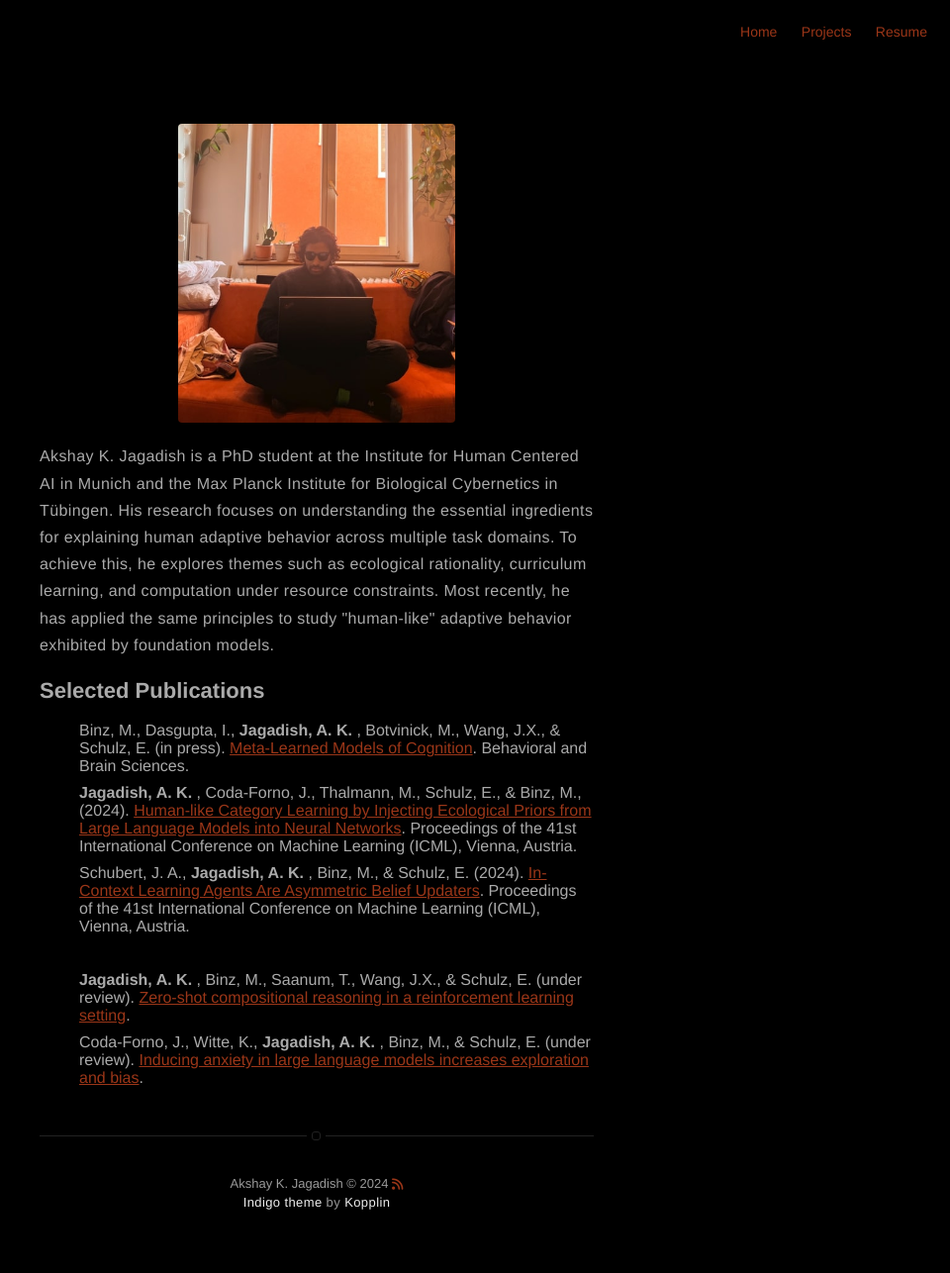
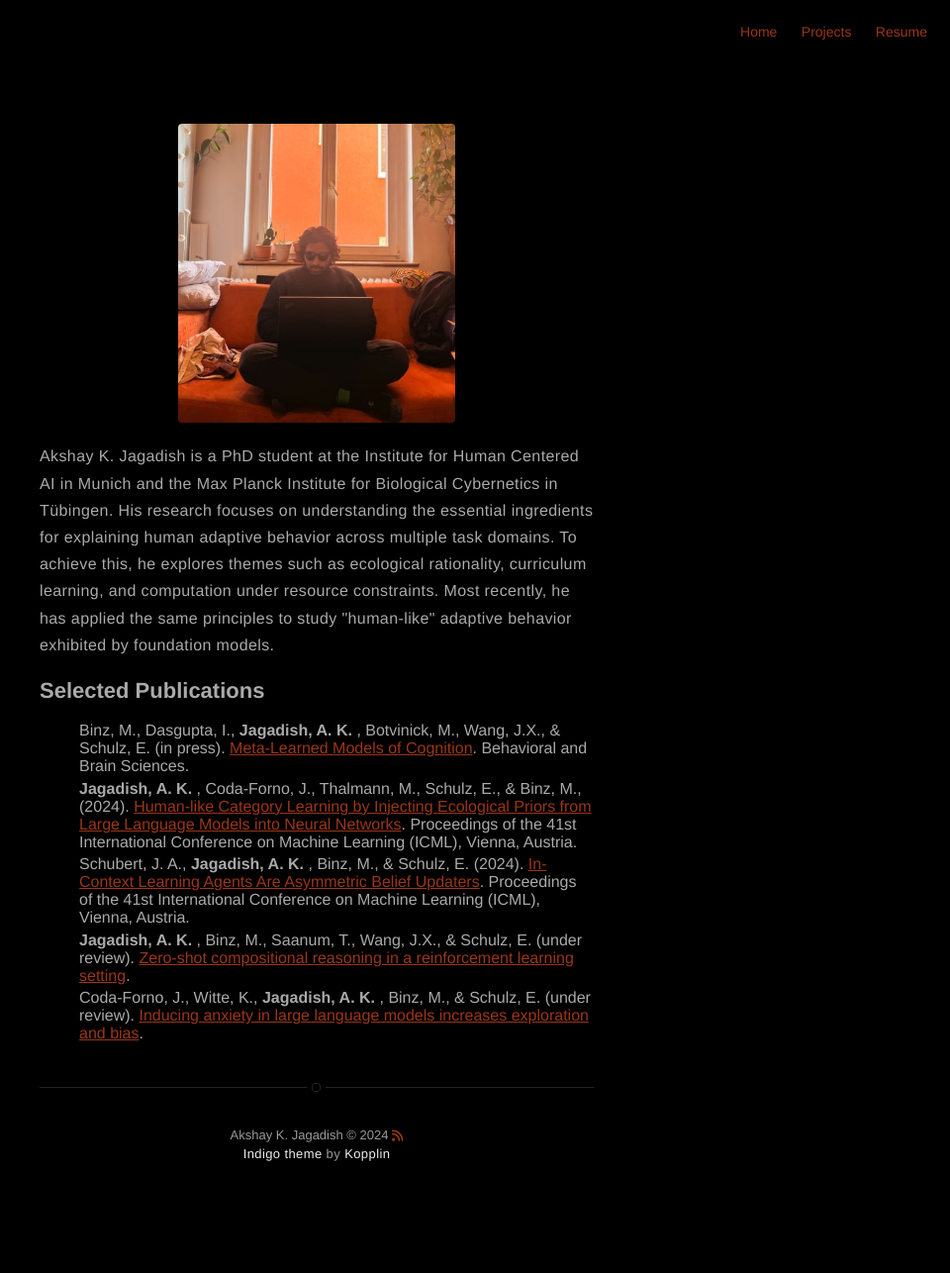
Before and after one commit to akjagadish/akjagadish.github.io, a Jekyll site: the page built from about.md, in a window 1280 px wide. Shown: the whole page at 99% size, without its empty margins (320-1280 px from the left). Built offline with Jekyll 4.4.1, drawn with Linux system fonts in a browser that asks for light colours; nearby versions of some CDN libraries; after the commit the page ends 1237 px from its top, so only the background shows below that.

Commit message:
Update about page with selected publications and formatting improvements

```diff
--- a/about.md
+++ b/about.md
@@ -9,12 +9,11 @@ layout: page
 <h2>Selected Publications</h2>
 
 <ul>
-	Binz, M., Dasgupta, I., <b> Jagadish, A. K. </b>, Botvinick, M., Wang, J.X., & Schulz, E. (in press).  <a href="https://arxiv.org/abs/2304.06729/">Meta-Learned Models of Cognition</a>. Behavioral and Brain Sciences. <span style="vertical-align:-50%"> </span><br>
-	<b> Jagadish, A. K. </b>, Coda-Forno, J., Thalmann, M., Schulz, E., &  Binz, M., (2024). <a href="https://arxiv.org/abs/2402.01821">Human-like Category Learning by Injecting Ecological Priors from Large Language Models into Neural Networks</a>. Proceedings of the 41st International Conference on Machine Learning (ICML), Vienna, Austria. <span style="vertical-align:-50%"> </span><br>
-	Schubert, J. A., <b> Jagadish, A. K. </b>, Binz, M., & Schulz, E. (2024). <a href="https://arxiv.org/abs/2402.03969">In-Context Learning Agents Are Asymmetric Belief Updaters</a>. Proceedings of the 41st International Conference on Machine Learning (ICML), Vienna, Austria. <span style="vertical-align:-50%"> </span><br>
-	  <span style="vertical-align:-50%"> </span><br>
-	<b> Jagadish, A. K. </b>, Binz, M., Saanum, T., Wang, J.X., & Schulz, E. (under review). <a href="https://osf.io/preprints/psyarxiv/ymve5">Zero-shot compositional reasoning in a reinforcement learning setting</a>. <span style="vertical-align:-50%"> </span><br>
-	Coda-Forno, J.,  Witte, K., <b> Jagadish, A. K. </b>, Binz, M., & Schulz, E. (under review). <a href="https://arxiv.org/abs/2304.11111">Inducing anxiety in large language models increases exploration and bias</a>. <span style="vertical-align:-50%"> </span><br>
+	Binz, M., Dasgupta, I., <b> Jagadish, A. K. </b>, Botvinick, M., Wang, J.X., & Schulz, E. (in press).  <a href="https://arxiv.org/abs/2304.06729/">Meta-Learned Models of Cognition</a>. Behavioral and Brain Sciences. <span style="vertical-align:-25%"> </span><br>
+	<b> Jagadish, A. K. </b>, Coda-Forno, J., Thalmann, M., Schulz, E., &  Binz, M., (2024). <a href="https://arxiv.org/abs/2402.01821">Human-like Category Learning by Injecting Ecological Priors from Large Language Models into Neural Networks</a>. Proceedings of the 41st International Conference on Machine Learning (ICML), Vienna, Austria. <span style="vertical-align:-25%"> </span><br>
+	Schubert, J. A., <b> Jagadish, A. K. </b>, Binz, M., & Schulz, E. (2024). <a href="https://arxiv.org/abs/2402.03969">In-Context Learning Agents Are Asymmetric Belief Updaters</a>. Proceedings of the 41st International Conference on Machine Learning (ICML), Vienna, Austria. <span style="vertical-align:-25%"> </span><br>
+	<b> Jagadish, A. K. </b>, Binz, M., Saanum, T., Wang, J.X., & Schulz, E. (under review). <a href="https://osf.io/preprints/psyarxiv/ymve5">Zero-shot compositional reasoning in a reinforcement learning setting</a>. <span style="vertical-align:-25%"> </span><br>
+	Coda-Forno, J.,  Witte, K., <b> Jagadish, A. K. </b>, Binz, M., & Schulz, E. (under review). <a href="https://arxiv.org/abs/2304.11111">Inducing anxiety in large language models increases exploration and bias</a>. <span style="vertical-align:-25%"> </span><br>
 </ul>
 
 <!-- <li><a href="https://osf.io/preprints/psyarxiv/j7fwb">“Chat-GPT on the Couch”: Mitigating State Anxiety in Large Language Models via Mindfulness-based Relaxation Techniques</a></li> -->
```
